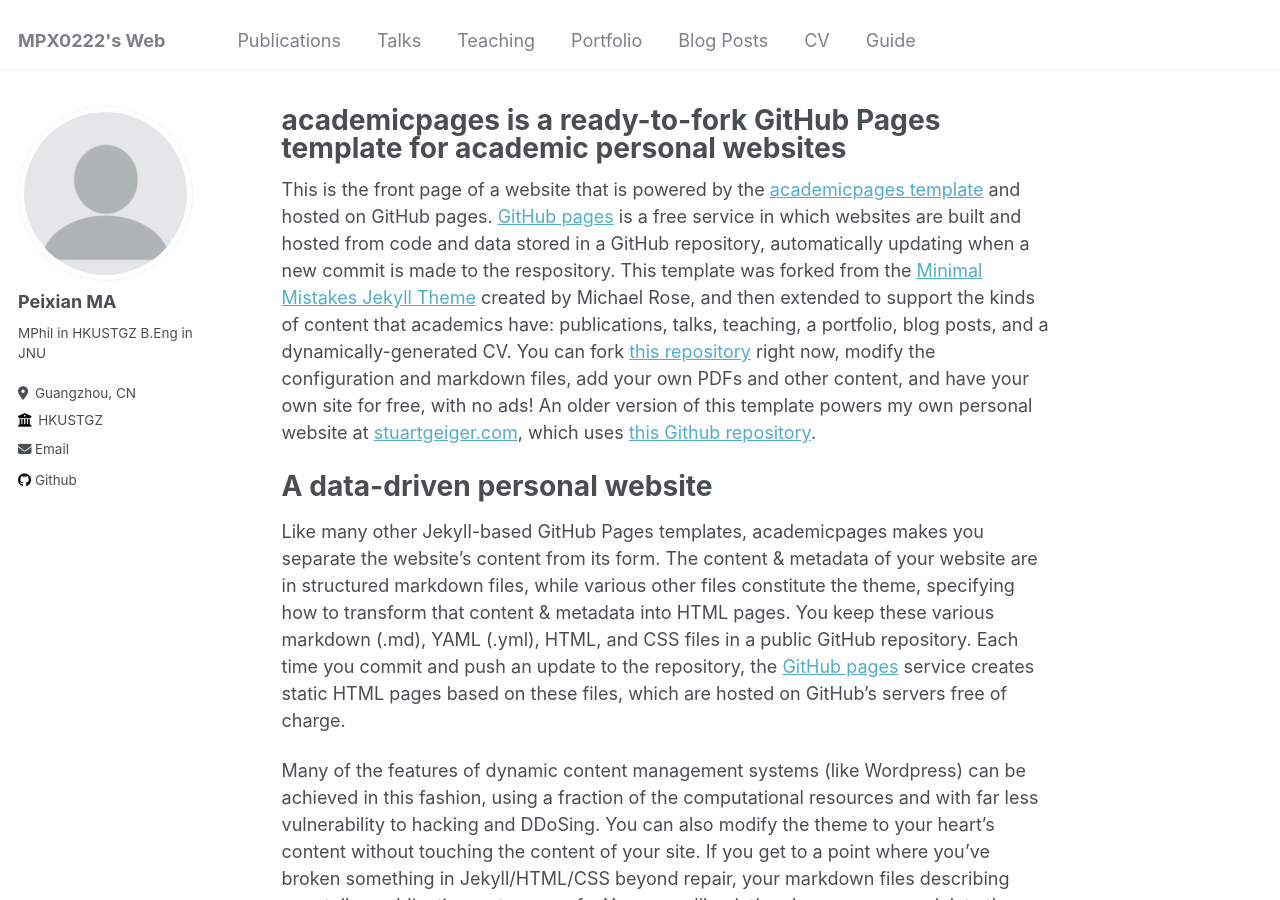
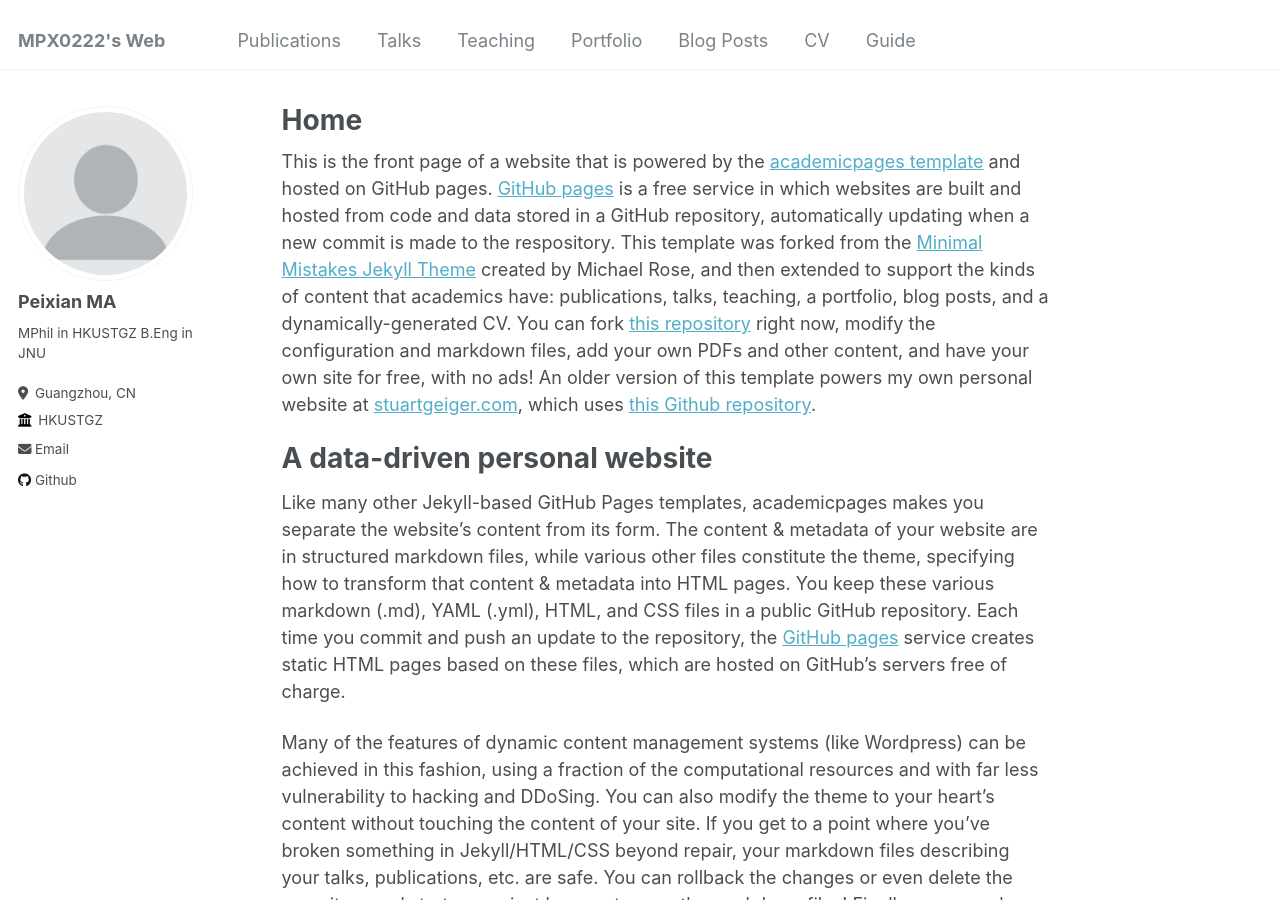
Before and after one commit to MPX0222/MPX0222.github.io, a Jekyll site: the page built from _pages/about.md, in a window 1280 px wide and 900 px high. Built offline with Jekyll 4.4.1, drawn with Linux system fonts in a browser that asks for light colours.

Commit message:
Update about.md

```diff
--- a/_pages/about.md
+++ b/_pages/about.md
@@ -1,6 +1,6 @@
 ---
 permalink: /
-title: "academicpages is a ready-to-fork GitHub Pages template for academic personal websites"
+title: "Home"
 author_profile: true
 redirect_from:
   - /about/
```
